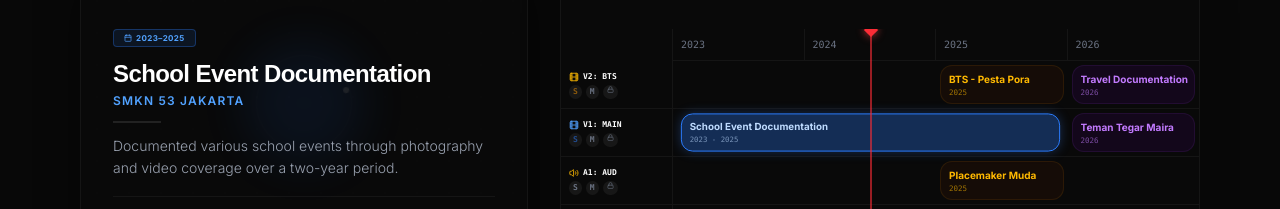
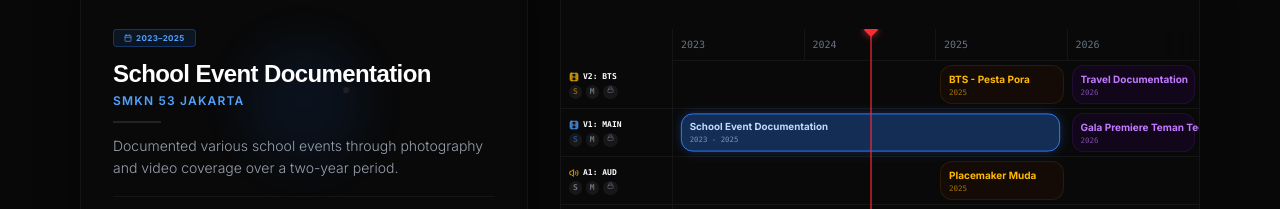
Before and after one commit to Arman1862/portofolio-rashqy, a React (Vite) app: page / in a window 1280 px wide. Shown: the part 1987-2196 px from the top of the page. Built offline with nearby package versions, Linux system fonts and the light colour scheme; a web font is replaced by a local one.

Commit message:
feat: update SMKN 53 Jakarta photo asset ID and rename timeline label to Gala Premiere Teman Tegar Maira per user comments

```diff
--- a/src/data/works.ts
+++ b/src/data/works.ts
@@ -90,8 +90,8 @@ export const works: WorkItem[] = [
     title: "Angkatan - SMKN 53 Jakarta",
     category: "photo",
     role: "Documentary Photographer",
-    thumbnail: "https://images.weserv.nl/?url=https://drive.google.com/uc?id=1GVSFBC5ogd_fGulMtoYvLCzktf4CItQS",
-    videoUrl: "https://drive.google.com/file/d/1GVSFBC5ogd_fGulMtoYvLCzktf4CItQS/preview",
+    thumbnail: "https://images.weserv.nl/?url=https://drive.google.com/uc?id=18-gjyz75DyZVcyw_MXXjHjlnivusX1-f",
+    videoUrl: "https://drive.google.com/file/d/18-gjyz75DyZVcyw_MXXjHjlnivusX1-f/preview",
     desc: "Sesi foto dokumenter luar ruangan (outdoor) untuk album kenangan SMKN 53 Jakarta."
   },
   {
--- a/src/pages/Home.tsx
+++ b/src/pages/Home.tsx
@@ -72,7 +72,7 @@ const timelineEvents: TimelineEvent[] = [
   },
   {
     id: 5,
-    title: "Teman Tegar Maira",
+    title: "Gala Premiere Teman Tegar Maira",
     subtitle: "Aksa Bumi Langit",
     period: "2026",
     desc: "Created visual documentation focused on event moments, interactions, and storytelling elements.",
@@ -519,7 +519,7 @@ export default function Home() {
                               }`}
                             >
                               <span className="text-[9px] sm:text-[10px] font-bold truncate">
-                                Teman Tegar<span className="hidden md:inline"> Maira</span>
+                                Gala Premiere Teman Tegar<span className="hidden md:inline"> Maira</span>
                               </span>
                               <span className="text-[7.5px] opacity-60 font-mono">2026</span>
                             </button>
```
